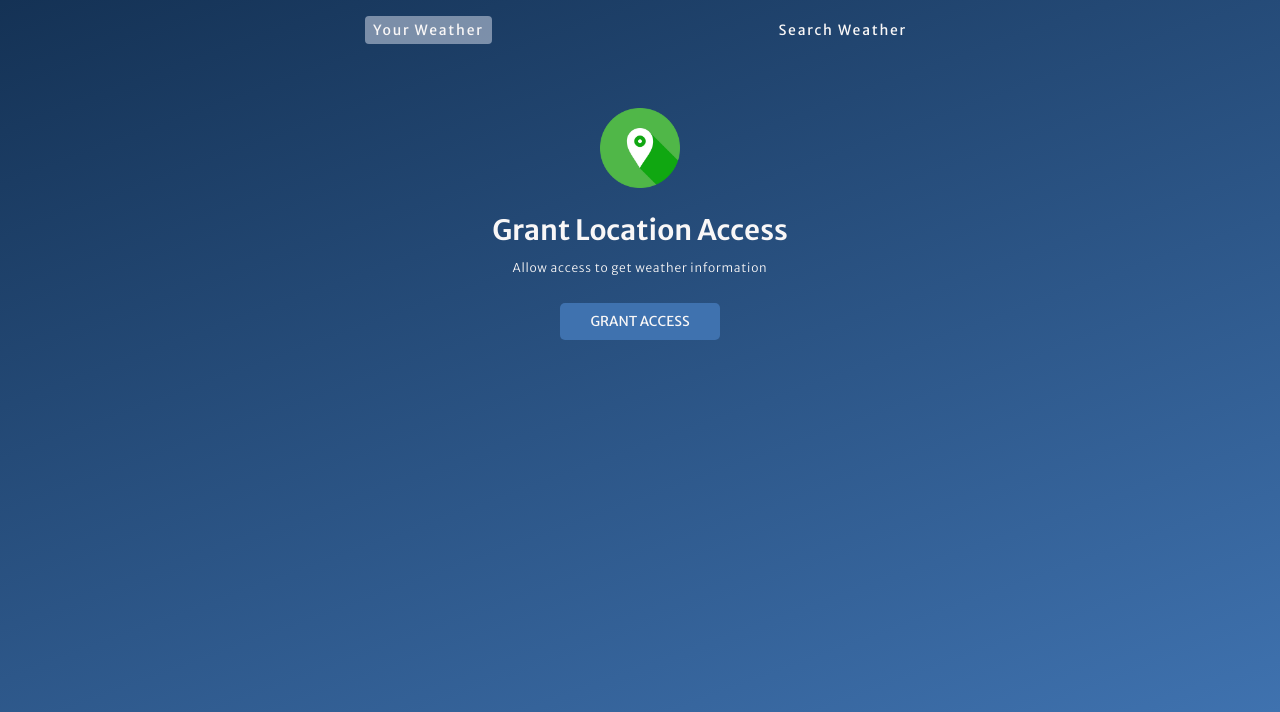
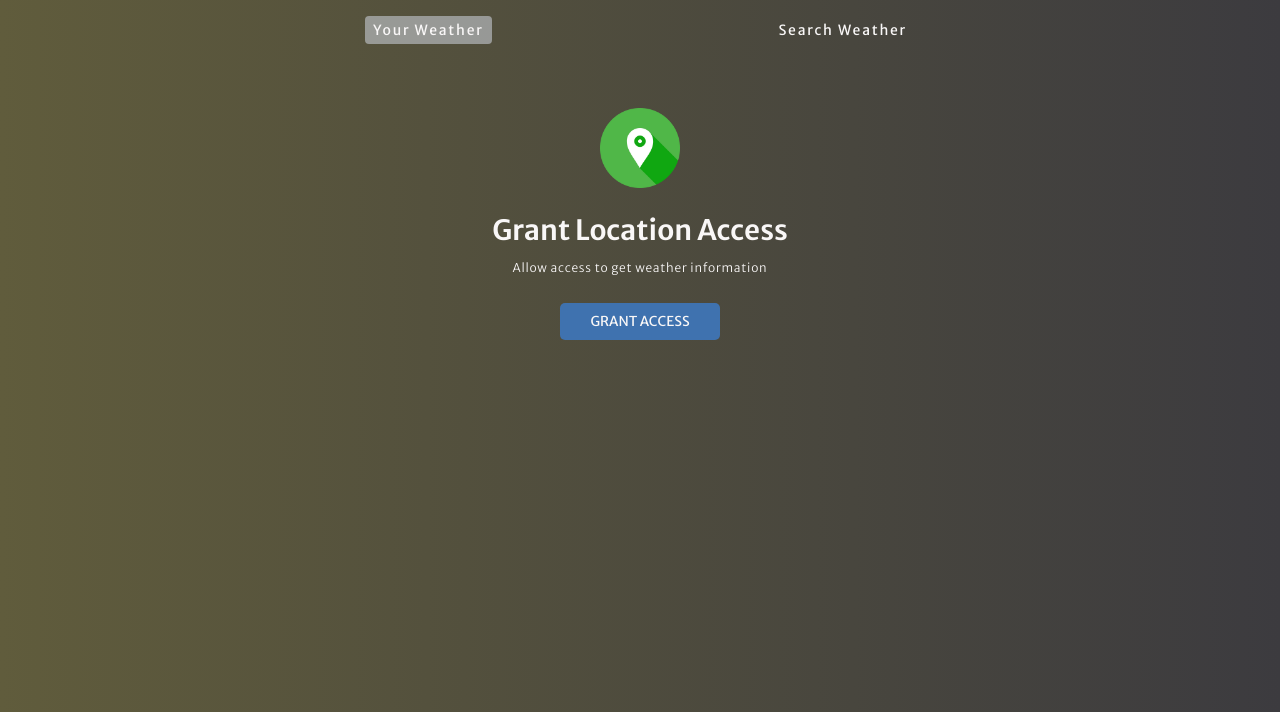
Before and after one commit to divanshsinghsaini123/AccuWeather, a plain HTML site: page index.html in a window 1280 px wide. Shown: the part 88-800 px from the top of the page. Drawn offline with Linux system fonts and the light colour scheme.

Commit message:
Update style.css

```diff
--- a/style.css
+++ b/style.css
@@ -19,7 +19,8 @@
     overflow-x: hidden;
     color: var(--colorLight2);
     background-color: #112d4e;
-    background-image: linear-gradient(160deg, #112d4e 0%, #3f72af 100%);
+    background: -webkit-linear-gradient(to right, #605C3C, #3C3B3F);  /* Chrome 10-25, Safari 5.1-6 */
+    background: linear-gradient(to right, #605C3C, #3C3B3F); /* W3C, IE 10+/ Edge, Firefox 16+, Chrome 26+, Opera 12+, Safari 7+ */
 }
 .wrapper.wind{
         background-image: url('/604.gif');
```
